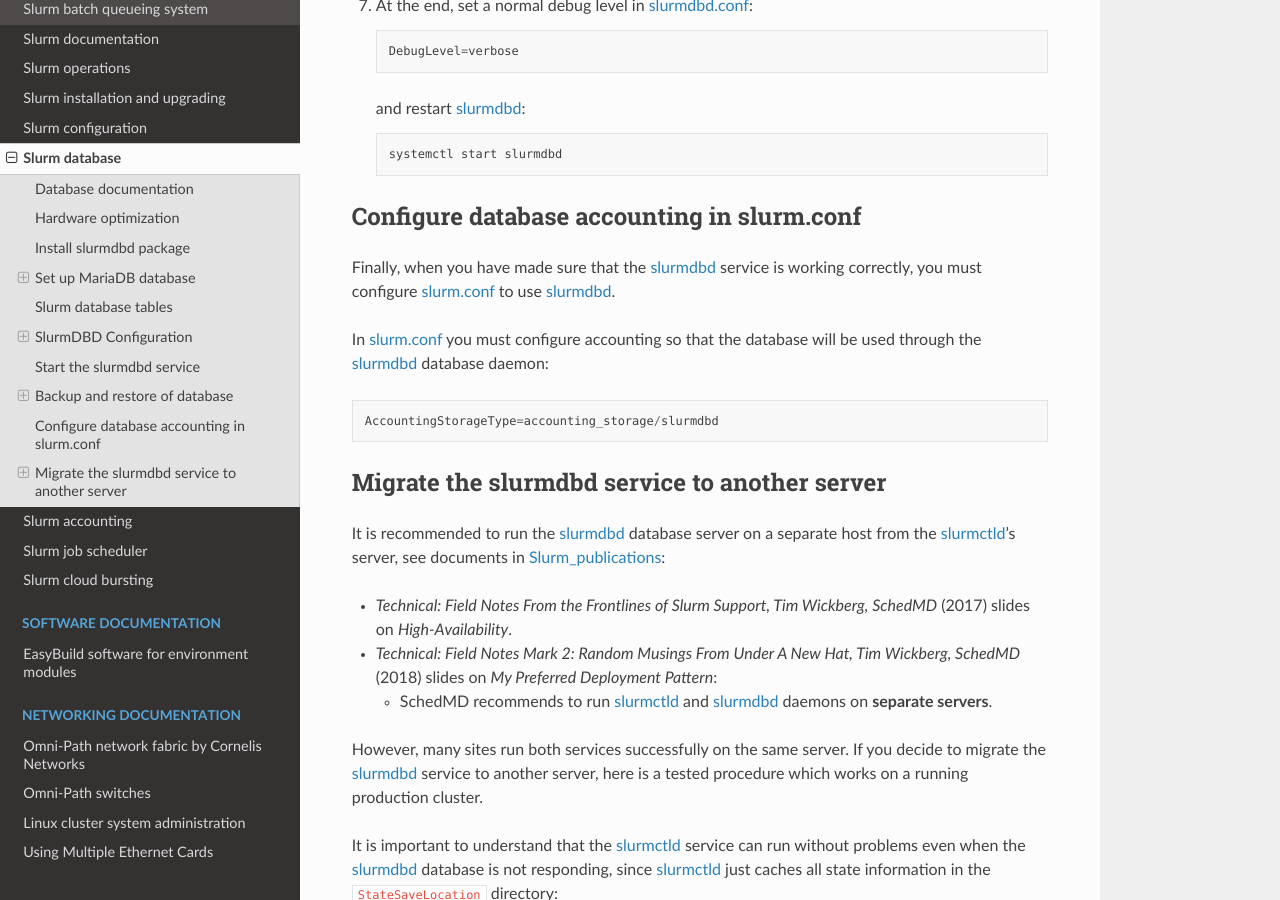
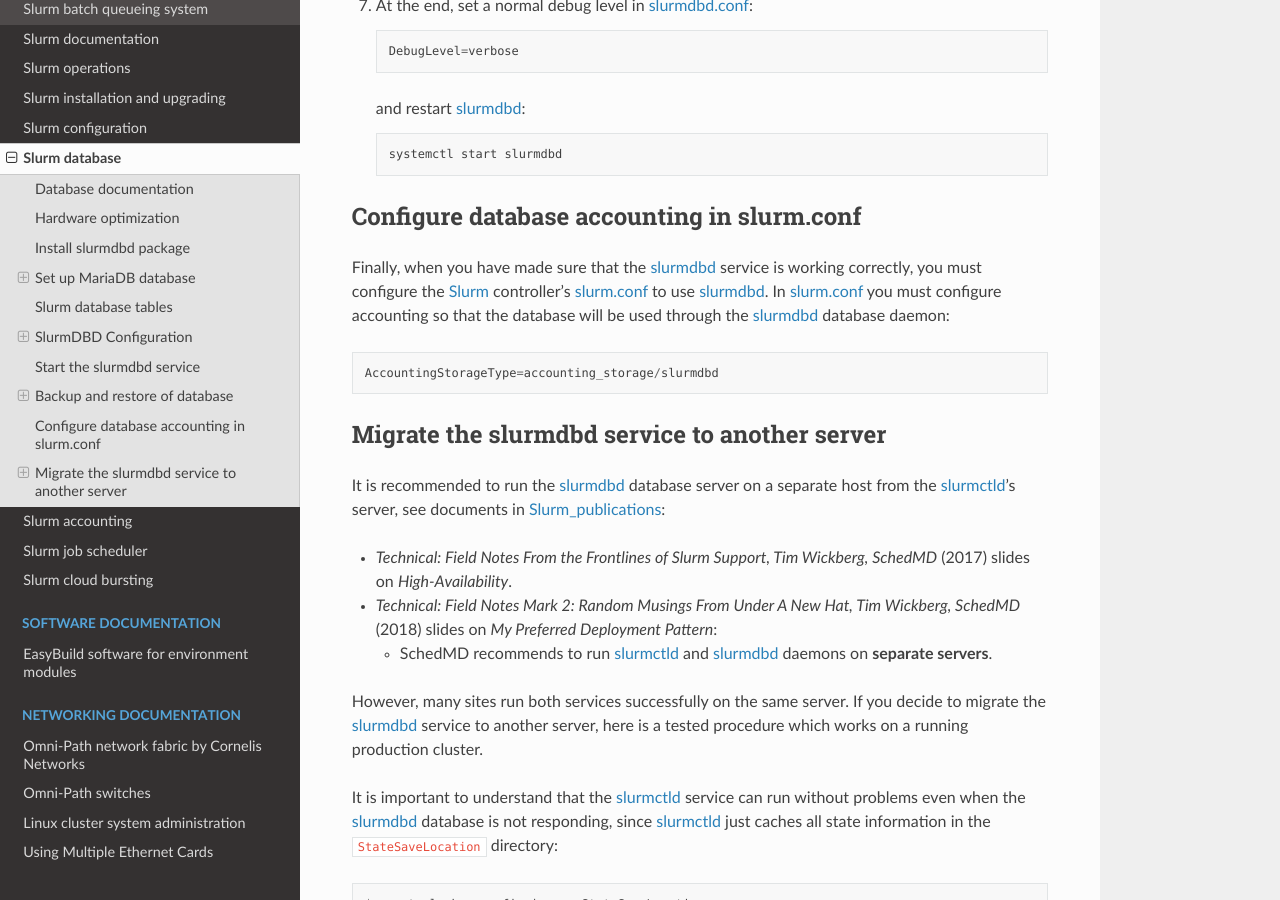
Before and after one commit to OleHolmNielsen/Niflheim_system, a Sphinx documentation site: the page built from docs/Slurm_database.rst, in a window 1280 px wide and 900 px high, scrolled down 14800 px. Built offline with Sphinx 7.4.7 and the Read the Docs theme 2.0.0, drawn with Linux system fonts in a browser that asks for light colours; some of the changed text lies outside the part shown.

Commit message:
Minor edits

```diff
--- a/docs/Slurm_database.rst
+++ b/docs/Slurm_database.rst
@@ -294,7 +294,7 @@ Slurm uses the InnoDB_ storage engine in MySQL_ to make rollback possible.
 This must be available on your MySQL_ installation or rollback will not work.
 
 slurmdbd_ requires its own configuration file called slurmdbd.conf_.
-Start by copying the example file from the *slurmdbd.conf* man-page.
+Start by copying the example file from the slurmdbd.conf_ man-page.
 
 The file ``/etc/slurm/slurmdbd.conf`` should be only on the computer where slurmdbd_ executes and should only be readable by the user which executes slurmdbd_ (e.g. "slurm").
 It must be protected from unauthorized access since it contains a database login name and password::
@@ -655,8 +655,7 @@ The following steps should be made:
 Configure database accounting in slurm.conf
 ===========================================
 
-Finally, when you have made sure that the slurmdbd_ service is working correctly, you must configure slurm.conf_ to use slurmdbd_.
-
+Finally, when you have made sure that the slurmdbd_ service is working correctly, you must configure the Slurm_ controller's slurm.conf_ to use slurmdbd_.
 In slurm.conf_ you must configure accounting so that the database will be used through the slurmdbd_ database daemon::
 
   AccountingStorageType=accounting_storage/slurmdbd
```
Also changed, not shown: other parts of docs/Slurm_database.rst (+2 -2 lines).
